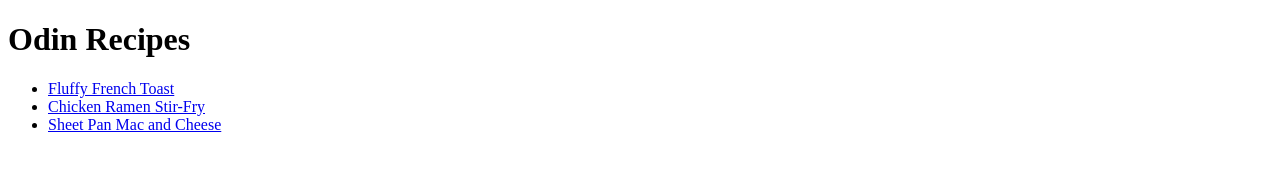
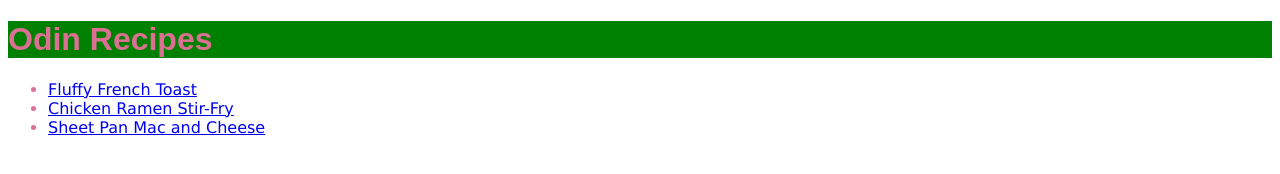
Before and after one commit to aseremula/odin-recipes, a plain HTML site: page index.html in a window 1280 px wide. Drawn offline with Linux system fonts and the light colour scheme.

Commit message:
Add CSS styling to index page

```diff
--- a/index.html
+++ b/index.html
@@ -3,14 +3,15 @@
     <head>
         <meta charset="utf-8">
         <title>Odin Recipes</title>
+        <link rel="stylesheet" href="styles.css">
     </head>
 
     <body>
-        <h1>Odin Recipes</h1>
+        <h1 class="index-header">Odin Recipes</h1>
         <ul>
-            <li><a href="recipes/fluffy-french-toast.html">Fluffy French Toast</a></li>
-            <li><a href="recipes/chicken-ramen-stir-fry.html">Chicken Ramen Stir-Fry</a></li>
-            <li><a href="recipes/sheet-pan-mac-and-cheese.html">Sheet Pan Mac and Cheese</a></li>
+            <li class="index-recipe"><a href="recipes/fluffy-french-toast.html">Fluffy French Toast</a></li>
+            <li class="index-recipe"><a href="recipes/chicken-ramen-stir-fry.html">Chicken Ramen Stir-Fry</a></li>
+            <li class="index-recipe"><a href="recipes/sheet-pan-mac-and-cheese.html">Sheet Pan Mac and Cheese</a></li>
         </ul>
 
 
--- /dev/null
+++ b/styles.css
@@ -0,0 +1,13 @@
+.index-header
+{
+    font-family: "Arial", "Verdana", sans-serif;
+    color: palevioletred;
+    background-color: green;
+    font-weight: bold;
+}
+
+.index-recipe
+{
+    font-family: "Verdana", sans-serif;
+    color: palevioletred;
+}
```
